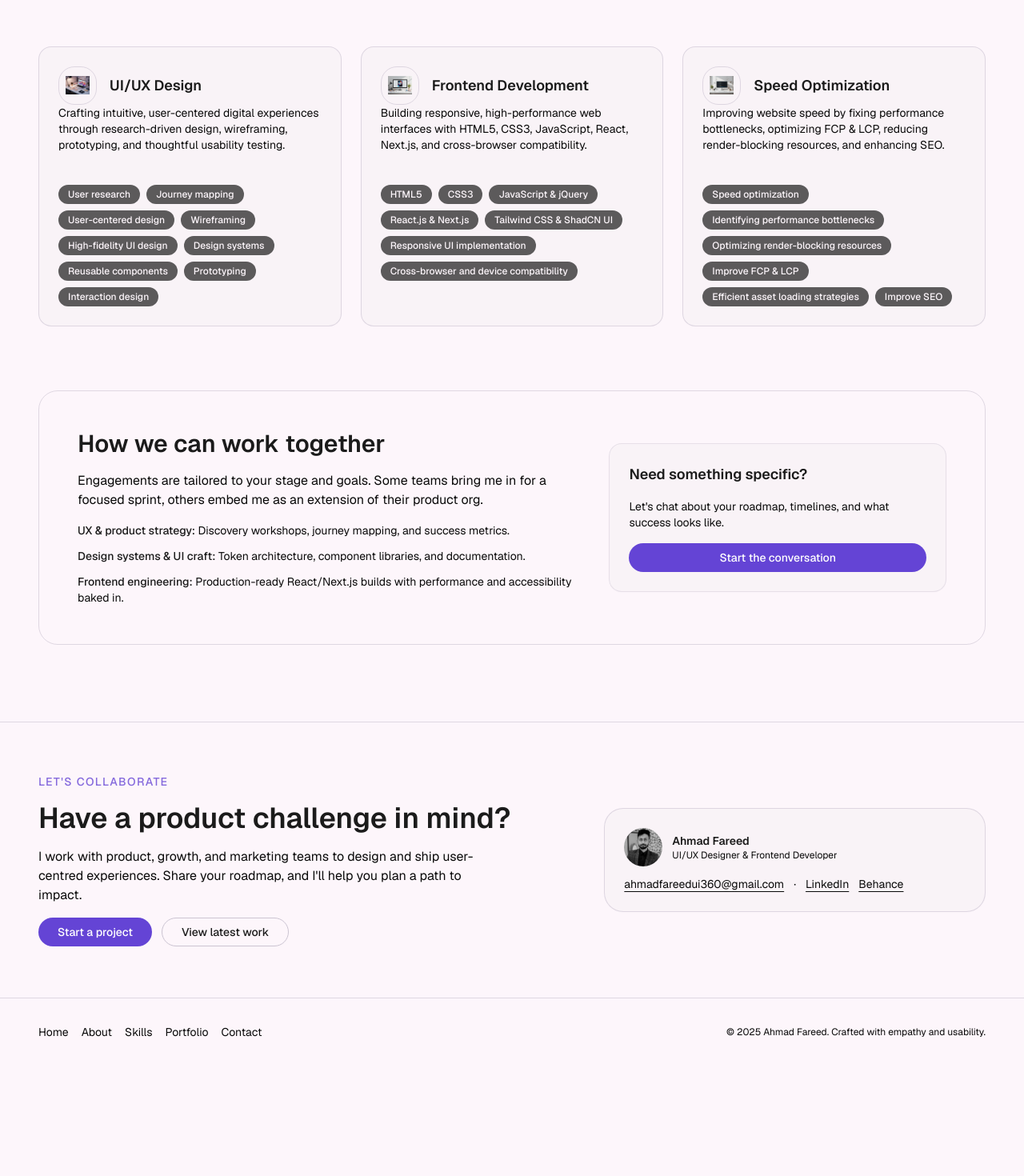
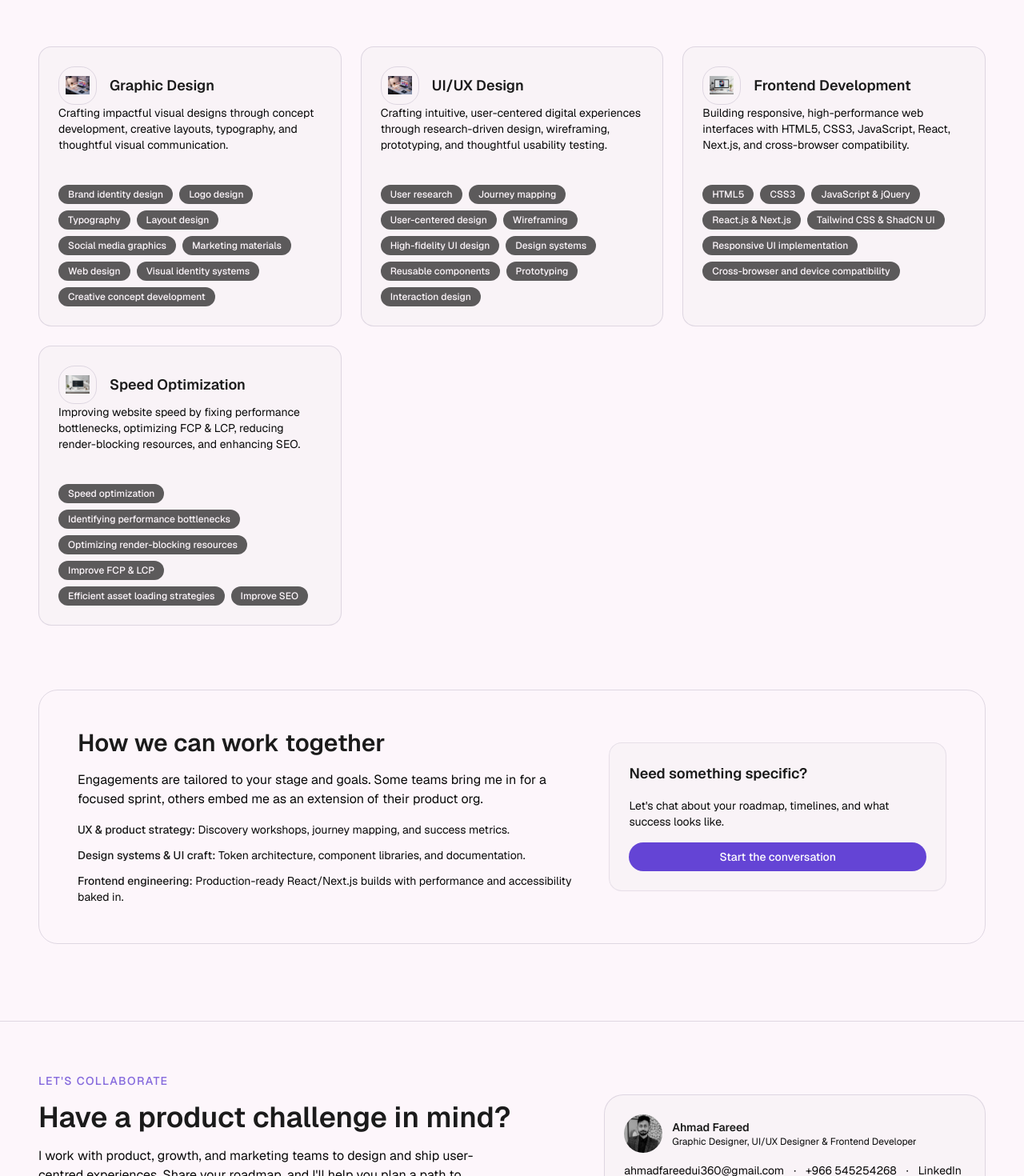
Before and after one commit to ahmad007125/ahmad-fareed-portfolio, a Next.js app: page /skills in a window 1280 px wide. Shown: the part 500-1970 px from the top of the page at 80% size. Before the commit the page ends 1832 px from the top, so only its background shows below. Built offline with nearby package versions, Linux system fonts and the light colour scheme.

Commit message:
Changes done

```diff
--- a/app/about/page.tsx
+++ b/app/about/page.tsx
@@ -7,7 +7,7 @@ import Footer from "../components/Footer"
 const experience = [
   {
     company: "Freelance & Studio Collaborations",
-    role: "UI/UX Designer & Frontend Developer",
+    role: "Graphic Designer, UI/UX Designer & Frontend Developer",
     timeframe: "2021 — Present",
     summary:
       "Partnering with SaaS founders, product teams, and creative studios to launch end-to-end product experiences and design systems.",
@@ -104,7 +104,7 @@ export default function AboutPage() {
         </section>
 
         <section className="grid gap-10 md:grid-cols-2 md:gap-12">
-          <div className="space-y-4 h-max sticky top-[100px]">
+          <div className="space-y-4 h-max md:sticky top-[100px]">
             <h2 className="text-2xl font-semibold text-foreground md:text-3xl">Experience snapshot</h2>
             <p className="text-sm text-muted-foreground md:text-base">
               I&apos;ve led and contributed to cross-functional teams across multiple industries. Here are a few of the roles that shaped how I work today.
@@ -130,7 +130,7 @@ export default function AboutPage() {
         </section>
 
         <section className="grid gap-12 md:grid-cols-2 md:items-start">
-          <div className="space-y-4 h-max sticky top-[100px]">
+          <div className="space-y-4 h-max md:sticky top-[100px]">
             <h2 className="text-2xl font-semibold text-foreground md:text-3xl">How I partner with teams</h2>
             <p className="text-sm text-muted-foreground md:text-base">
               Success is a shared outcome. I embed with your team, help facilitate alignment,
--- a/app/components/Footer.tsx
+++ b/app/components/Footer.tsx
@@ -80,7 +80,7 @@ export default function Footer() {
                 />
                 <div>
                   <p className="text-sm font-semibold text-foreground">Ahmad Fareed</p>
-                  <p className="text-xs text-muted-foreground">UI/UX Designer & Frontend Developer</p>
+                  <p className="text-xs text-muted-foreground">Graphic Designer, UI/UX Designer & Frontend Developer</p>
                 </div>
               </div>
               <div className="flex flex-wrap gap-3 text-sm text-muted-foreground">
@@ -88,9 +88,14 @@ export default function Footer() {
                   ahmadfareedui360@gmail.com
                 </a>
                 <span>·</span>
+                <a href="https://wa.me/966545254268" target="_blank" className="underline underline-offset-4 hover:text-primary">
+                  +966 545254268
+                </a>
+                <span>·</span>
                 <a href="https://www.linkedin.com/in/ahmad-fareed-ui" target="_blank" rel="noreferrer" className="underline underline-offset-4 hover:text-primary">
                   LinkedIn
                 </a>
+                <span>·</span>
                 <a href="https://www.behance.net/ahmadansari41" target="_blank" rel="noreferrer" className="underline underline-offset-4 hover:text-primary">
                   Behance
                 </a>
--- a/app/components/Header.tsx
+++ b/app/components/Header.tsx
@@ -1,5 +1,5 @@
-import { Menu } from 'lucide-react'
-import { Sheet, SheetTrigger } from '@/components/ui/sheet'
+import { Menu, X } from 'lucide-react'
+import { Sheet, SheetClose, SheetTrigger } from '@/components/ui/sheet'
 import Link from 'next/link'
 import { SheetContent } from './MobileNavSheetContent'
 import Image from 'next/image'
@@ -57,8 +57,25 @@ export default function NavigationMenuDemo() {
             <SheetTrigger asChild>
                 <Menu strokeWidth={1.5} size={32} className="color-foreground" />
             </SheetTrigger>
-            <SheetContent side="left" className="w-[250px] bg-background z-99">
-              <div className="flex flex-col gap-4 mt-6">
+            <SheetContent side="left" className="w-[250px] bg-background z-99 [&>button]:hidden p-0">
+              <div className="sidebar-header flex justify-between items-center px-4 py-3 border-b">
+                <Link href="/" className="text-xl font-bold text-primary w-max">
+                  <Image
+                    className="md:w-[45px] w-[35px] hidden dark:block"
+                    src="/af-logo-dark.svg"
+                    alt="AF logo"
+                    width={45}
+                    height={35}
+                    priority
+                  />
+                </Link>
+                <SheetClose asChild>
+                  <button className="!flex">
+                    <X size={32} strokeWidth={1.5} />
+                  </button>
+                </SheetClose>
+              </div>
+              <div className="flex flex-col gap-4 mt-4 px-4">
                 {navLinks.map((link) => (
                   <Link
                     key={link.href}
--- a/app/components/HeroSection.tsx
+++ b/app/components/HeroSection.tsx
@@ -15,7 +15,7 @@ export default function HeroSection() {
       <div className="container mx-auto flex flex-col items-center gap-10 lg:px-12 md:px-8 px-4 py-16 md:flex-row md:gap-16 md:py-20 lg:py-24">
         <div className="flex w-full flex-1 flex-col gap-6">
           <span className="max-w-max rounded-full border border-primary/20 bg-primary/10 px-4 py-1 text-xs font-medium uppercase tracking-[0.1em] text-primary">
-            UI/UX Designer & Frontend Developer
+            Graphic Designer, UI/UX Designer & Frontend Developer
           </span>
           <h1 className="max-w-2xl text-4xl font-semibold leading-tight text-foreground md:text-5xl lg:text-[3.25rem] lg:leading-[1.1]">
             I design conversion-focused experiences and build them with modern web tech.
@@ -62,7 +62,7 @@ export default function HeroSection() {
             <div className="absolute bottom-4 left-4 right-4 z-20 rounded-xl bg-card/50 p-4 backdrop-blur">
               <p className="text-xs uppercase tracking-wide text-muted-foreground">Toolbox</p>
               <p className="text-sm font-medium text-foreground">
-                Figma · Photoshop · React/Next.js UI · Tailwind
+                Photoshop · Illustrator · Figma · React/Next.js UI · Tailwind
               </p>
             </div>
           </div>
--- a/app/layout.tsx
+++ b/app/layout.tsx
@@ -13,18 +13,18 @@ const geistMono = Geist_Mono({
 });
 
 export const metadata: Metadata = {
-  title: "Ahmad Fareed | UI/UX Designer & Frontend Developer",
+  title: "Ahmad Fareed | Graphic Designer, UI/UX Designer & Frontend Developer",
   description:
     "Portfolio of Ahmad Fareed, a UI/UX Designer and frontend developer crafting conversion-focused experiences with Figma, Next.js, and Tailwind CSS.",
   openGraph: {
-    title: "Ahmad Fareed | UI/UX Designer & Frontend Developer",
+    title: "Ahmad Fareed | Graphic Designer, UI/UX Designer & Frontend Developer",
     description:
       "Explore selected projects, case studies, and services from Ahmad Fareed — combining UX strategy, product design, and modern frontend engineering.",
     type: "website",
   },
   twitter: {
     card: "summary_large_image",
-    title: "Ahmad Fareed | UI/UX Designer & Frontend Developer",
+    title: "Ahmad Fareed | Graphic Designer, UI/UX Designer & Frontend Developer",
     description:
       "UI/UX Designer and frontend developer turning complex problems into beautiful, high-performing digital products.",
   },
--- a/app/lib/skills.ts
+++ b/app/lib/skills.ts
@@ -9,6 +9,14 @@ export type Skill = {
 export const skills: Skill[] = [
   {
     id: 1,
+    title: "Graphic Design",
+    description:
+      "Crafting impactful visual designs through concept development, creative layouts, typography, and thoughtful visual communication.",
+    image: "/ui-ux-design.png",
+    focusAreas: ["Brand identity design", "Logo design", "Typography", "Layout design", "Social media graphics", "Marketing materials", "Web design", "Visual identity systems", "Creative concept development"],
+  },
+  {
+    id: 2,
     title: "UI/UX Design",
     description:
       "Crafting intuitive, user-centered digital experiences through research-driven design, wireframing, prototyping, and thoughtful usability testing.",
@@ -16,7 +24,7 @@ export const skills: Skill[] = [
     focusAreas: ["User research", "Journey mapping", "User-centered design", "Wireframing", "High-fidelity UI design", "Design systems", "Reusable components", "Prototyping", "Interaction design"],
   },
   {
-    id: 2,
+    id: 3,
     title: "Frontend Development",
     description:
       "Building responsive, high-performance web interfaces with HTML5, CSS3, JavaScript, React, Next.js, and cross-browser compatibility.",
@@ -24,7 +32,7 @@ export const skills: Skill[] = [
     focusAreas: ["HTML5", "CSS3", "JavaScript & jQuery", "React.js & Next.js", "Tailwind CSS & ShadCN UI", "Responsive UI implementation", "Cross-browser and device compatibility"],
   },
   {
-    id: 3,
+    id: 4,
     title: "Speed Optimization",
     description:
       "Improving website speed by fixing performance bottlenecks, optimizing FCP & LCP, reducing render-blocking resources, and enhancing SEO.",
--- a/app/page.tsx
+++ b/app/page.tsx
@@ -42,7 +42,7 @@ export default function Home() {
           <p className="text-sm font-medium uppercase tracking-[0.1em] text-primary/80">
             Portfolio Work
           </p>
-          <h2 className="mt-2 text-3xl font-semibold text-foreground md:text-4xl">
+          <h2 className="mt-2 max-w-2xl mx-auto text-3xl font-semibold text-foreground md:text-4xl">
             A Showcase of Strategic Design and Robust Frontend Engineering
           </h2>
           <p className="mt-3 max-w-xl text-sm text-muted-foreground md:text-base mx-auto">
```
